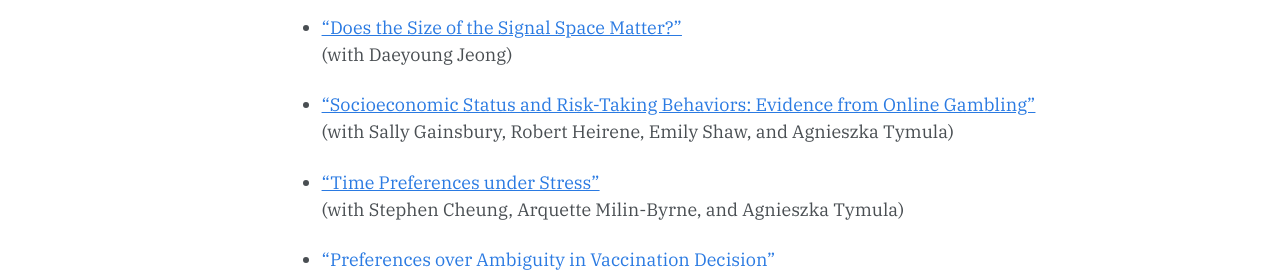
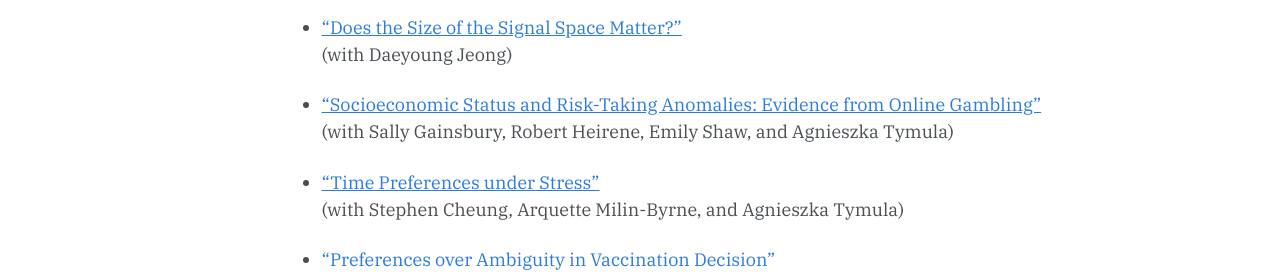
Before and after one commit to hyundamje/hyundamje.github.io, a Jekyll site: the page built from _pages/research.md, in a window 1280 px wide and 1391 px high. Shown: the part 535-812 px from the top of the window. Built offline with Jekyll 4.4.1, drawn with Linux system fonts in a browser that asks for light colours; some web fonts are replaced.

Commit message:
Update research.md

```diff
--- a/_pages/research.md
+++ b/_pages/research.md
@@ -24,7 +24,7 @@ author_profile: true
 - ["Does the Size of the Signal Space Matter?"](https://hyundamje.github.io/papers/Signal_Space.pdf)
   (with Daeyoung Jeong)
 
-- ["Socioeconomic Status and Risk-Taking Behaviors: Evidence from Online Gambling"]()
+- ["Socioeconomic Status and Risk-Taking Anomalies: Evidence from Online Gambling"]()
   (with Sally Gainsbury, Robert Heirene, Emily Shaw, and Agnieszka Tymula)
 
 - ["Time Preferences under Stress"]()
```
